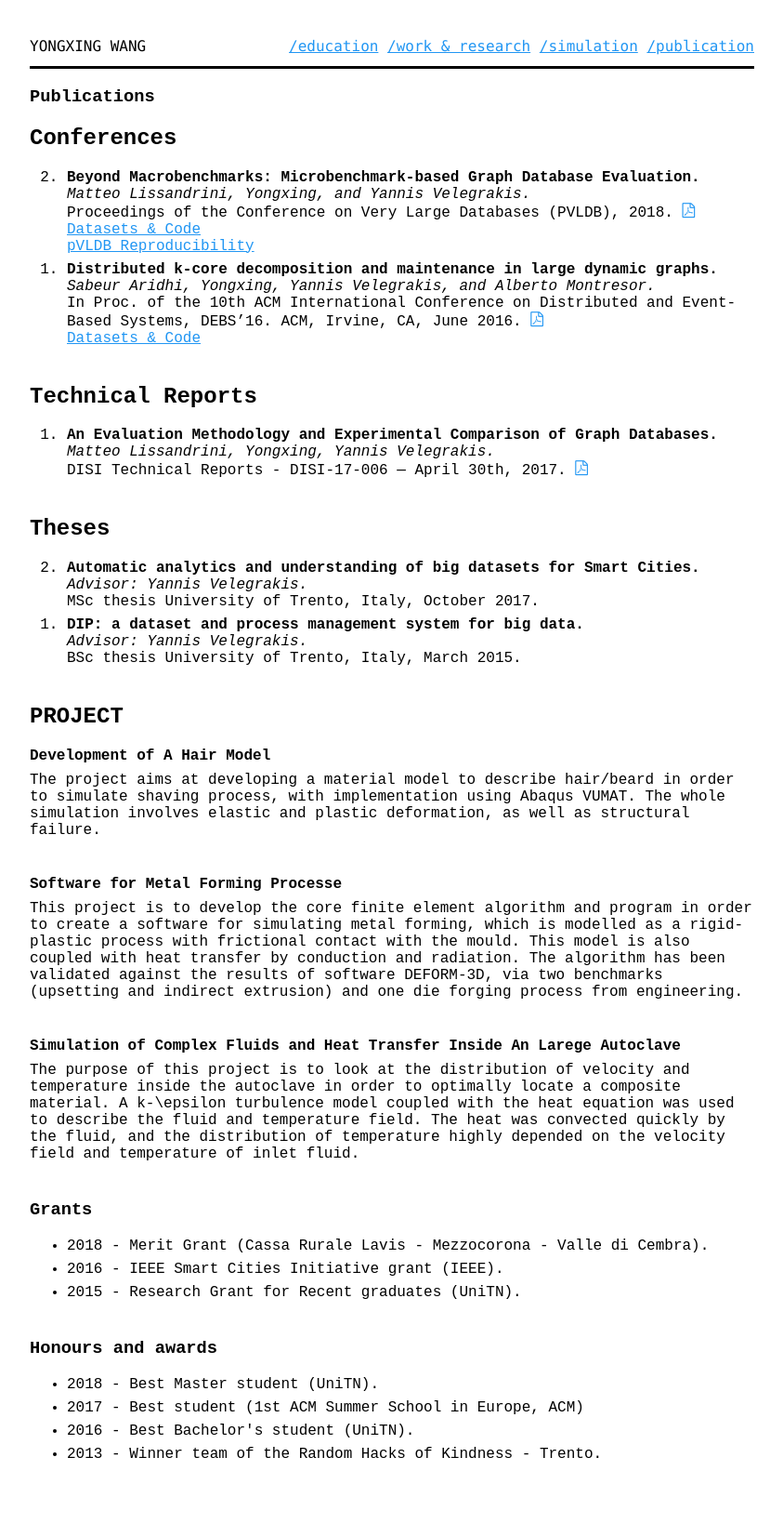
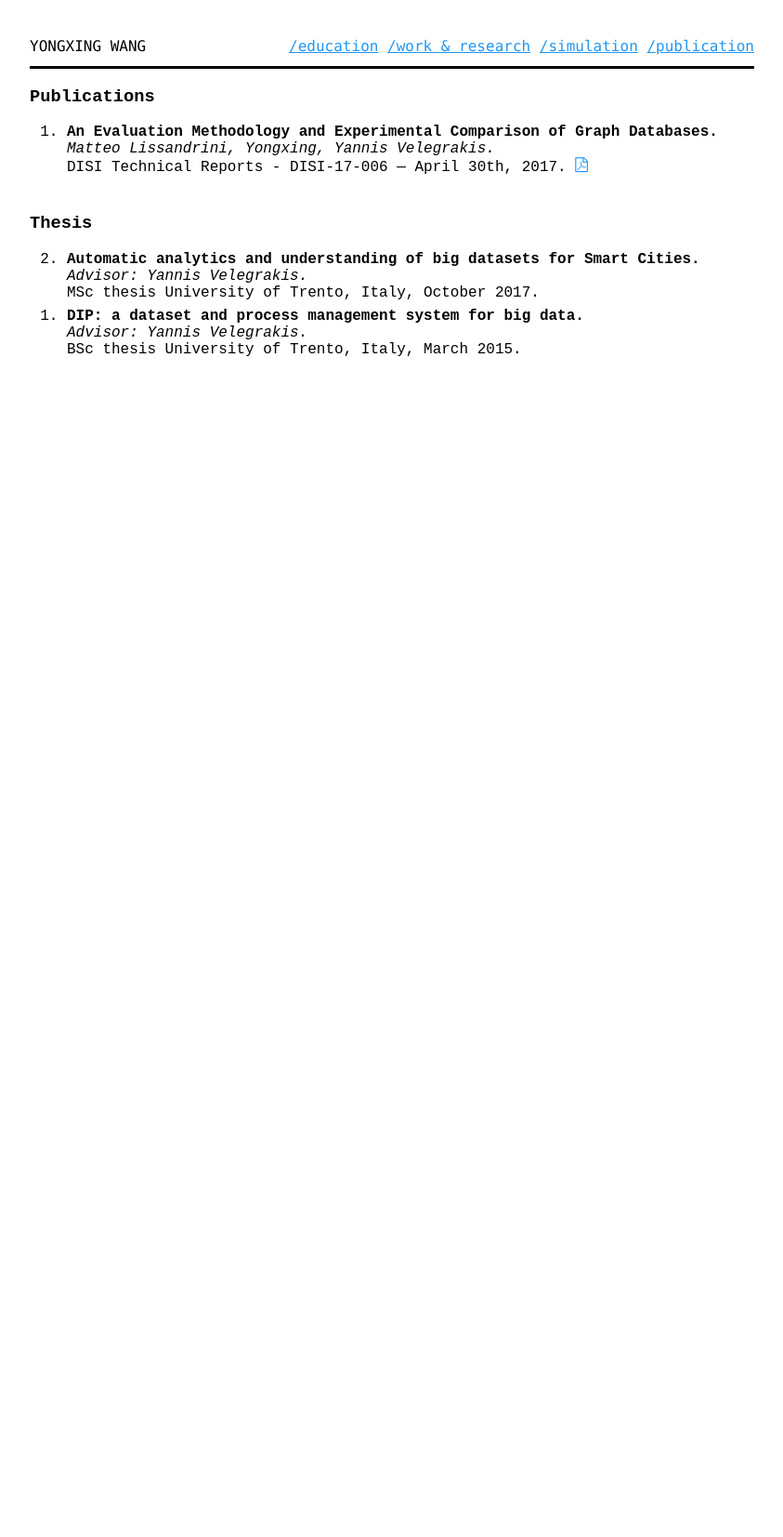
Before and after one commit to yongxingwang/yongxingwang.github.io, a Jekyll site: the page built from publication.html, in a window 1280 px wide. Shown: the whole page at 93% size, without its empty margins (218-1061 px from the left). Built offline with Jekyll 4.4.1, drawn with Linux system fonts in a browser that asks for light colours; some web fonts are replaced; after the commit the page ends 900 px from its top, so only the background shows below that.

Commit message:
First Commit

```diff
--- a/publication.html
+++ b/publication.html
@@ -33,9 +32,11 @@ title: publication
             </li>
         </ol>
     </section>
-
+-->
     <section>
-        <h2>Technical Reports</h2>
+        <header>
+            <h1>Publications</h1>
+        </header>
         <ol class="pub" reversed>
             <li>
                 <span class="ptitle">An Evaluation Methodology and Experimental Comparison of Graph Databases.</span>
@@ -47,7 +48,9 @@ title: publication
     </section>
 
     <section>
-        <h2>Theses</h2>
+        <header>
+            <h1>Thesis</h1>
+        </header>
         <ol class="pub" reversed>
             <li>
                 <span class="ptitle">Automatic analytics and understanding of big datasets for Smart Cities.</span>
@@ -61,62 +64,3 @@ title: publication
         </ol>
     </section>
 </article>
-
-
-
-
-
-<article class="proj">
-    <header>
-        <h1>PROJECT</h1>
-    </header>
-
-    <section id="graph-benchmark">
-        <header> <strong> Development of A Hair Model</strong> </header>
-        <p>
-		The project aims at developing a material model to describe hair/beard in order to simulate shaving process, with implementation using Abaqus VUMAT. The whole simulation involves elastic and plastic deformation, as well as structural failure.
-        </p>
-    </section>
-
-    <section id="clic">
-        <header><strong>Software for Metal Forming Processe</strong> </header>
-        <p>
-            This project is to develop the core finite element algorithm and program in order to create a software for simulating metal forming, which is modelled as a rigid-plastic process with frictional contact with the mould. This model is also coupled with heat transfer by conduction and radiation. The algorithm has been validated against the results of software DEFORM-3D, via two benchmarks (upsetting and indirect extrusion) and one die forging process from engineering.
-        </p>
-	</section>
-
-    <section id="archetipum">
-        <header><strong>Simulation of Complex Fluids and Heat Transfer Inside An Larege Autoclave</strong> </header>
-        <p>
-         The purpose of this project is to look at the distribution of velocity and temperature inside the autoclave in order to optimally locate a composite material. A k-\epsilon turbulence model coupled with the heat equation was used to describe the fluid and temperature field. The heat was convected quickly by the fluid, and the distribution of temperature highly depended on the velocity field and temperature of inlet fluid.
-        </p>
-	</section>
-</article>
-
-
-<article>
-    <section>
-        <header>
-            <h1>Grants</h2>
-        <header>
-
-        <ul class="pub">
-            <li>2018 - Merit Grant (Cassa Rurale Lavis - Mezzocorona - Valle di Cembra).</li>
-            <li>2016 - IEEE Smart Cities Initiative grant (IEEE).</li>
-            <li>2015 - Research Grant for Recent graduates (UniTN).</li>
-        </ul>
-    </section>
-
-    <section>
-        <header>
-            <h1>Honours and awards</h2>
-        <header>
-
-        <ul class="pub">
-            <li>2018 - Best Master student (UniTN).</li>
-            <li>2017 - Best student (1st ACM Summer School in Europe, ACM)</li>
-            <li>2016 - Best Bachelor's student (UniTN).</li>
-            <li>2013 - Winner team of the Random Hacks of Kindness - Trento.</li>
-        </ul>
-    </section>
-</article>
--- a/simulation/index.html
+++ b/simulation/index.html
@@ -2,7 +2,7 @@
 layout: default
 title: "simulation"
 ---
-
+<!--
 <section id="summary">
     <h1>Roles</h1>
     <ul>
@@ -59,3 +59,4 @@ title: "simulation"
         All materials are made available at this <a href="cnum.html">page</a>
         ordered by lecture date.</p>
 </section>
+-->
```
Also changed, not shown: other parts of publication.html (+2 -3 lines).
